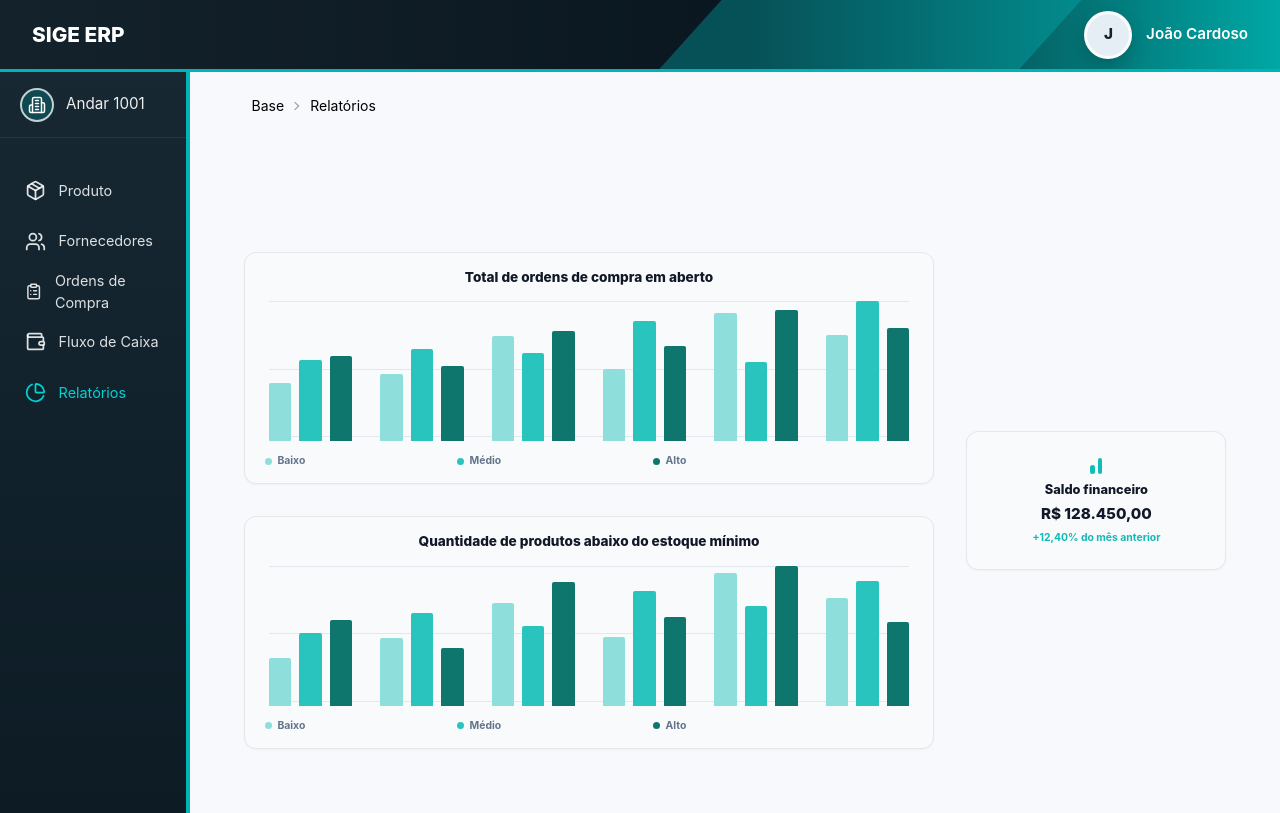
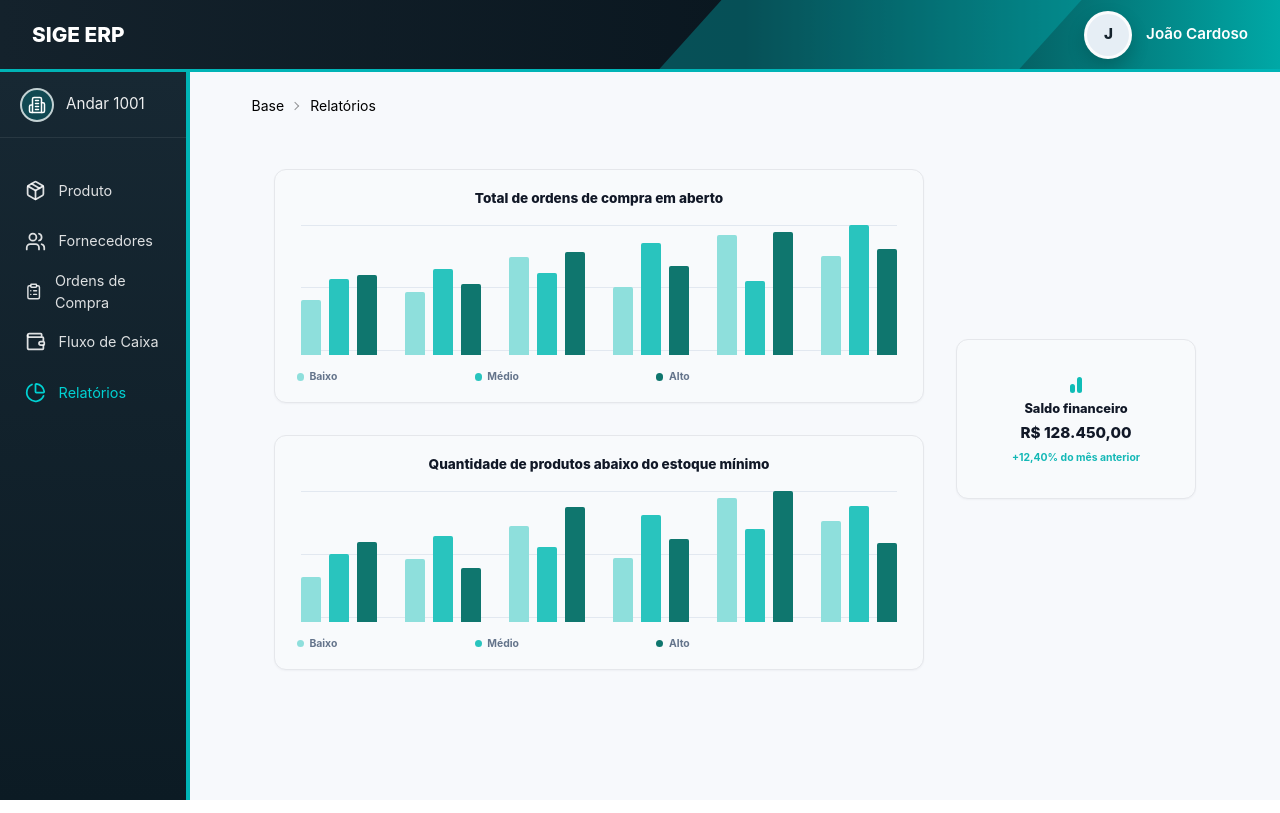
Before and after one commit to victorgoddard/sige-erp, a SvelteKit app: page /relatorios in a window 1280 px wide. Built offline with nearby package versions, Linux system fonts and the light colour scheme.

Commit message:
Tela de relatório menos esticada

```diff
--- a/src/routes/relatorios/+page.svelte
+++ b/src/routes/relatorios/+page.svelte
@@ -106,24 +106,28 @@
 <style>
   .reports-page {
     width: 100%;
-    padding: 8rem 2rem 2rem;
+    padding: 2.8rem 2rem 2rem;
   }
 
   .reports-container {
     width: 100%;
+    max-width: 1050px;
+    margin: 0 auto;
     display: flex;
+    justify-content: center;
   }
 
   .reports-content {
     width: 100%;
     display: flex;
     align-items: center;
+    justify-content: center;
     gap: 2rem;
   }
 
   .charts-column {
-    flex: 1;
-    min-width: 0;
+    width: 100%;
+    max-width: 650px;
     display: flex;
     flex-direction: column;
     justify-content: center;
@@ -139,13 +143,13 @@
 
   .chart-card {
     width: 100%;
-    padding: 1rem 1.25rem 0.9rem;
+    padding: 1.25rem 1.35rem 1.1rem;
   }
 
   .metric-card {
-    flex: 0 0 260px;
-    min-height: 8.7rem;
-    padding: 1rem 0.8rem;
+    flex: 0 0 240px;
+    min-height: 10rem;
+    padding: 1.25rem 0.8rem;
     display: flex;
     flex-direction: column;
     align-items: center;
@@ -154,7 +158,7 @@
 
   .chart-card h2,
   .metric-card h2 {
-    margin: 0 0 0.75rem;
+    margin: 0 0 0.9rem;
     text-align: center;
     font-size: 0.85rem;
     line-height: 1.2;
@@ -165,7 +169,7 @@
   .bar-chart {
     position: relative;
     width: 100%;
-    height: 9rem;
+    height: 8.4rem;
     padding: 0.25rem 0.25rem 0;
     overflow: hidden;
   }
@@ -214,7 +218,7 @@
     align-items: center;
     justify-content: space-between;
     width: 65%;
-    margin-top: 0.75rem;
+    margin-top: 0.9rem;
   }
 
   .legend-item {
@@ -290,13 +294,17 @@
       align-items: stretch;
     }
 
+    .charts-column {
+      max-width: 100%;
+    }
+
     .metric-card {
       width: 100%;
       flex: initial;
     }
 
     .bar-chart {
-      height: 6rem;
+      height: 7rem;
     }
 
     .chart-legend {
```
